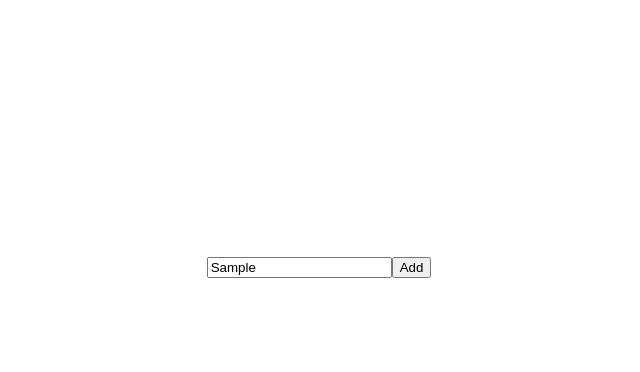
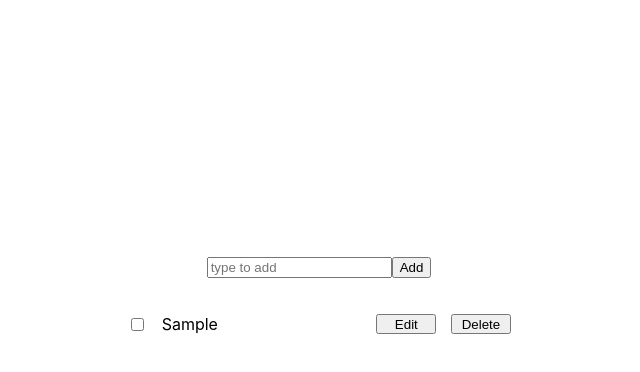
Before and after one commit to DmitriyGlotov/react-app, a React (Create React App) app: page / in a window 1280 px wide. Both pictures are taken after typing "Sample" into the empty fields and a click on the button "Add". Shown: the top 372 px of the page, without its empty margins (321-961 px from the left). Built offline with nearby package versions, Linux system fonts and the light colour scheme.

Commit message:
create function add

```diff
--- a/package.json
+++ b/package.json
@@ -6,6 +6,8 @@
     "@testing-library/jest-dom": "^5.14.1",
     "@testing-library/react": "^11.2.7",
     "@testing-library/user-event": "^12.8.3",
+    "axios": "^0.21.1",
+    "node-sass": "^6.0.1",
     "react": "^17.0.2",
     "react-dom": "^17.0.2",
     "react-scripts": "4.0.3",
--- a/src/App.css
+++ b/src/App.css
@@ -0,0 +1,36 @@
+.main {
+  width: 50%;
+  display: flex;
+  flex-direction: column;
+  align-items: center;
+}
+
+.tasks {
+  display: flex;
+  flex-direction: column;
+  align-items: center;
+  width: 100%;
+  margin-top: 20px;
+}
+
+.task {
+  display: flex;
+  justify-content: space-between;
+  width: 60%;
+  align-items: center;
+}
+
+.text {
+  width: 200px;
+}
+
+.text-done {
+  text-decoration: line-through;
+  color: grey;
+  width: 200px;
+}
+
+.but-task {
+  width: 60px;
+  height: 20px;
+}
--- a/src/App.js
+++ b/src/App.js
@@ -1,12 +1,46 @@
+import React, { useState } from 'react';
 import './App.css';
 
+
+
 const App = () => {
+  const [input, setInput] = useState('');
+  const [tasks, setTasks] = useState([]);
+
+  const inputOnChange = (e) => {
+    setInput(e.target.value);
+  }
+
+
+  const onClickAdd = () => {
+    tasks.push({
+      text: input,
+    });
+
+    setTasks([...tasks]);
+    setInput('');
+  }
+
   return (
-    <div className="App">
-      <header className="App-header">
-        <input type="text" className="search-input" placeholder="type to search" />
-        <button type="button" textContent="Add">Add</button>
-      </header>
+    <div className="main">
+      <div className="container-input">
+        <input type="text" className="add-input" placeholder="type to add" onChange={(e) => inputOnChange(e)} value={input} />
+        <button onClick={() => onClickAdd()}>Add</button>
+      </div>
+      <div className="tasks">
+      {
+        tasks.map((item, index) => {
+          return (
+            <div key={`task-${index}`} className="task">
+              <input type="checkBox" className="checkBox"/>
+              <p className="text">{item.text}</p>
+              <button className="but-task">Edit</button>
+              <button className="but-task">Delete</button>
+            </div>
+          )
+        })
+      }
+      </div>
     </div>
   );
 }
--- a/src/index.css
+++ b/src/index.css
@@ -13,3 +13,10 @@ code {
   font-family: source-code-pro, Menlo, Monaco, Consolas, 'Courier New',
     monospace;
 }
+
+#root {
+  display: flex;
+  justify-content: center;
+  width: 100%;
+
+}
```
Also changed, not shown: 1 other file (tests, documents, lock files or other folders).
